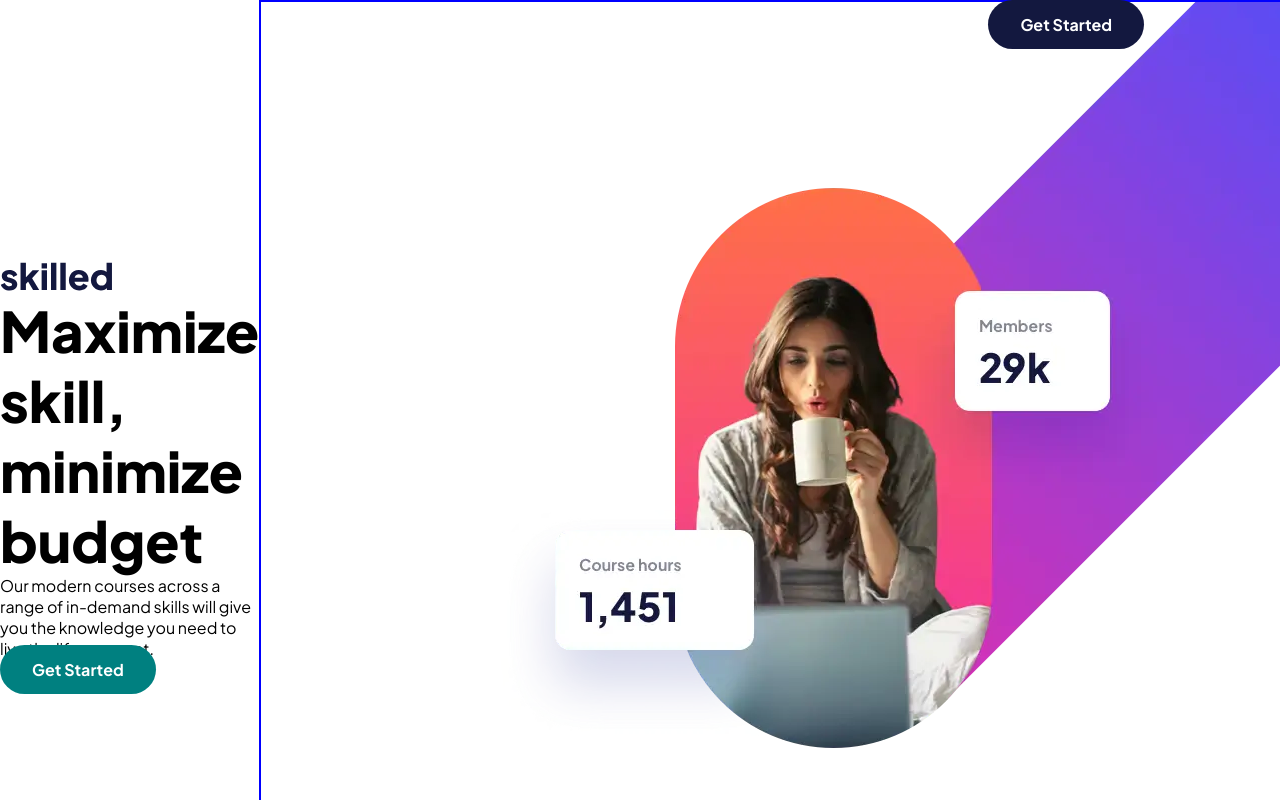
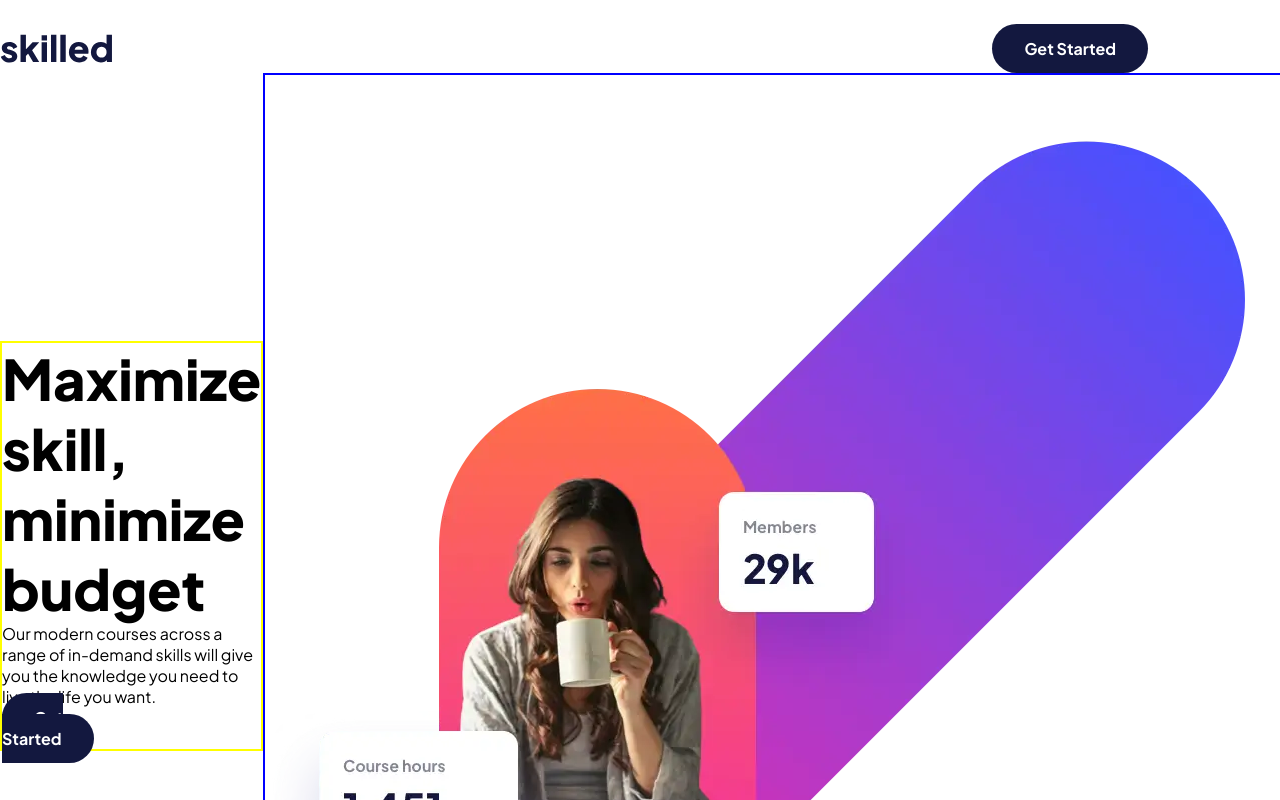
Before and after one commit to jreed-11/JR-skilled-E-learning-page, a plain HTML site: page index.html in a window 1280 px wide. Shown: the top 800 px of the page. Drawn offline with Linux system fonts and the light colour scheme.

Commit message:
hmtl and css updated

```diff
--- a/index.html
+++ b/index.html
@@ -15,22 +15,24 @@
   <body>
     <div class="main-container">
       <section class="hero-grid d-grid">
-        <section class="hero__grid__content">
+        <header class="hero__grid__header d-flex">
           <img
             class="hero__grid__logo"
             src="/assets/logo-dark.svg"
             alt="company log"
           />
+          <a class="btn hero__grid__btn" href="#">Get Started</a>
+        </header>
+        <section class="hero__grid__content">
           <h1 class="hero__grid__title">Maximize skill, minimize budget</h1>
           <p class="hero__grid__text">
             Our modern courses across a range of in-demand skills will give you
             the knowledge you need to live the life you want.
           </p>
-          <a class="btn hero__content__btn" href="#">Get Started</a>
+          <a class="btn hero__grid__btn" href="#">Get Started</a>
         </section>
 
-        <section class="hero__grid__img d-flex">
-          <a class="btn hero__grid__btn" href="#">Get Started</a>
+        <section class="hero__grid__img">
           <img
             class="hero__img"
             src="/assets/image-hero-desktop.webp"
--- a/style.css
+++ b/style.css
@@ -91,32 +91,31 @@ body {
 /* Hero Grid Area */
 
 .hero-grid {
-  grid-template-columns: 80% fit-content;
+  grid-template-columns: 2fr, 1fr;
   grid-template-areas:
-    "grid-content grid-img"
+    "grid-header grid-header"
     "grid-content grid-img";
+
   max-width: 100%;
 }
 
 .hero__grid__img {
-  flex-direction: column;
-  position: relative;
 }
 
 .hero__img {
   border: 2px solid blue;
-  object-position: 15rem -8rem;
 }
 
-/* .hero__grid__header {
+.hero__grid__header {
+  /* border: 2px solid red; */
   align-items: center;
   grid-area: grid-header;
   justify-content: space-between;
   margin-top: 1.5rem;
-
-} */
+}
 
 .hero__grid__content {
+  border: 2px solid yellow;
   align-self: center;
   grid-area: grid-content;
 }
@@ -129,8 +128,8 @@ body {
 .hero__grid__btn {
   align-self: end;
   background-color: var(--clr-btn1);
+
   margin-right: 10.32rem;
-  position: absolute;
 }
 
 /* Info Grid Area */
```
